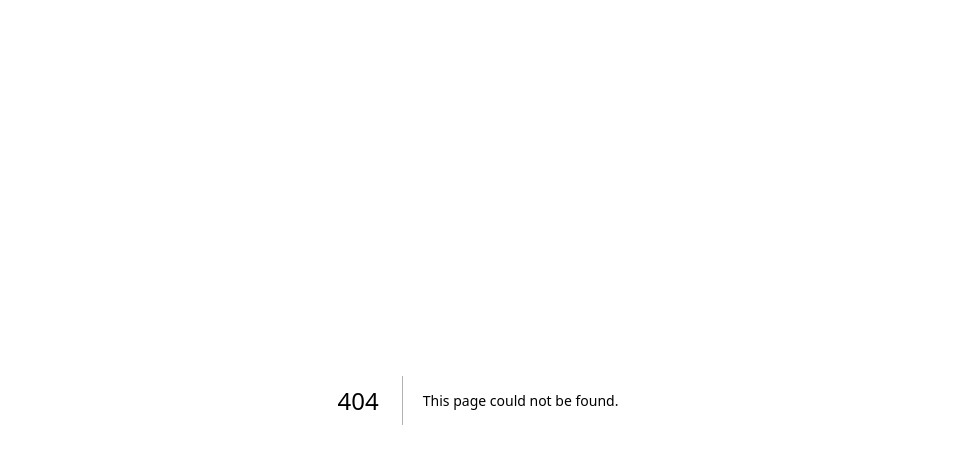
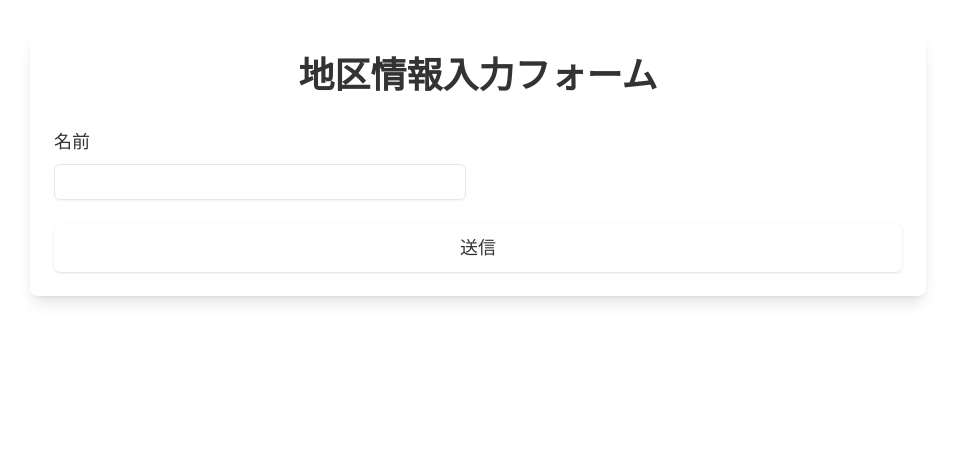
Before and after one commit to UETAKU32/otera-system, a Next.js app in the folder frontend/: page /area in a window 1280 px wide. Before the commit this address had no page. Shown: the top 464 px of the page, without its empty margins (162-1117 px from the left). Built offline with nearby package versions, Linux system fonts and the light colour scheme.

Commit message:
地区情報の入力画面を作成、DB登録まで完了

```diff
--- /dev/null
+++ b/frontend/app/area/page.tsx
@@ -0,0 +1,15 @@
+"use client";
+import { useState } from "react";
+import { QueryClient, QueryClientProvider } from "@tanstack/react-query";
+import AreaInfoForm from "../components/AreaInfoForm";
+
+
+export default function Home() {
+  const [queryClient] = useState(() => new QueryClient());
+
+  return (
+    <QueryClientProvider client={queryClient}>
+      <AreaInfoForm/>
+    </QueryClientProvider>
+  );
+}
--- /dev/null
+++ b/frontend/app/components/AreaInfoForm.tsx
@@ -0,0 +1,103 @@
+"use client";
+
+import { Button } from "@/components/ui/button";
+import { Input } from "@/components/ui/input";
+import { Label } from "@/components/ui/label";
+import { useForm } from "react-hook-form";
+import { Area } from "../types/area";
+import { useMutateAreas } from "./hooks/useAreas";
+
+
+type AreaForm = Omit<Area, "id">;
+
+//HACK: フィールド名を再定義しているようで保守性が悪い
+type FieldLabel = {
+  id: "name" ;
+  label: string;
+};
+
+export default function AreaInfoForm() {
+  const {
+    register,
+    handleSubmit,
+    formState: { errors, isSubmitting, isSubmitSuccessful },
+    reset,
+  } = useForm<AreaForm>({
+    defaultValues: {
+      name: "",
+    },
+  });
+
+  const { mutateAsync: createArea, error } = useMutateAreas({
+    onSuccess: reset,
+  });
+
+  const onSubmit = async (data: AreaForm) => {
+    const newArea: Omit<Area, "id"> = {
+      name: data.name,
+    };
+    await createArea(newArea);
+  };
+
+  const displayOptions: FieldLabel[] = [
+    { id: "name", label: "名前" },
+  ];
+
+  const hasError =
+    Boolean(errors.name)
+
+  return (
+    <div className="container mx-auto px-4 py-8">
+      <form
+        onSubmit={handleSubmit(onSubmit)}
+        className="space-y-6 max-w-4xl mx-auto p-6 bg-white rounded-lg shadow-lg"
+      >
+        <h2
+          className="text-3xl md:text-4xl font-bold text-center mb-8"
+          style={{ color: "#333" }}
+        >
+          地区情報入力フォーム
+        </h2>
+        <div className="grid grid-cols-1 md:grid-cols-2 gap-6">
+          {displayOptions.map((option) => (
+            <div key={option.id} className="space-y-2">
+              <Label
+                htmlFor={option.id}
+                className="text-lg"
+                style={{ color: "#333" }}
+              >
+                {option.label}
+              </Label>
+              {/* 入力欄 */}
+              <Input
+                {...register(option.id)} // useForm の register を使用
+                id={option.id}
+                className="w-full text-lg py-2"
+                style={{ color: "#333" }}
+              />
+              {/* エラーメッセージ表示 */}
+              {errors[option.id] && (
+                <span className="text-red-500">
+                  {errors[option.id]?.message}
+                </span>
+              )}
+            </div>
+          ))}
+        </div>
+        <Button
+          type="submit"
+          className="w-full text-lg py-6"
+          disabled={isSubmitting || hasError}
+          style={{ color: "#333" }}
+        >
+          送信
+        </Button>
+        {isSubmitting && <p>送信中...</p>}
+        {error && <p className="text-red-500">{error.message}</p>}
+        {isSubmitSuccessful && (
+          <p className="text-green-500">寺データが正常に作成されました</p>
+        )}
+      </form>
+    </div>
+  );
+}
--- /dev/null
+++ b/frontend/app/components/hooks/useAreas.ts
@@ -0,0 +1,31 @@
+import { Area } from "@/app/types/area";
+import { useMutation, useQuery } from "@tanstack/react-query";
+import axios from "axios";
+
+
+export const useMutateAreas = ( { onSuccess }: { onSuccess: () => void } ) =>
+{
+    return useMutation( {
+        mutationFn: async ( area: Omit<Area, "id"> ) =>
+        {
+            const { data } = await axios.post( 'http://localhost:8080/api/areas', area );//axiosにホスト情報（localhost8080を設定する)
+            return data;
+        },
+        onSuccess,
+    } );
+};
+
+const fetchAreas = () =>
+{
+    return axios
+        .get<Area[]>( `http://localhost:8080/api/areas` )
+        .then( ( res ) => res.data );
+};
+
+export const useTemples = () =>
+{
+    return useQuery( {
+        queryKey: [ "Areas" ],
+        queryFn: fetchAreas,
+    } );
+};
--- /dev/null
+++ b/frontend/app/types/area.ts
@@ -0,0 +1,4 @@
+export type Area = {
+    id: number;
+    name: string;
+  };
```
Also changed, not shown: 1 other file (tests, documents, lock files or other folders).
